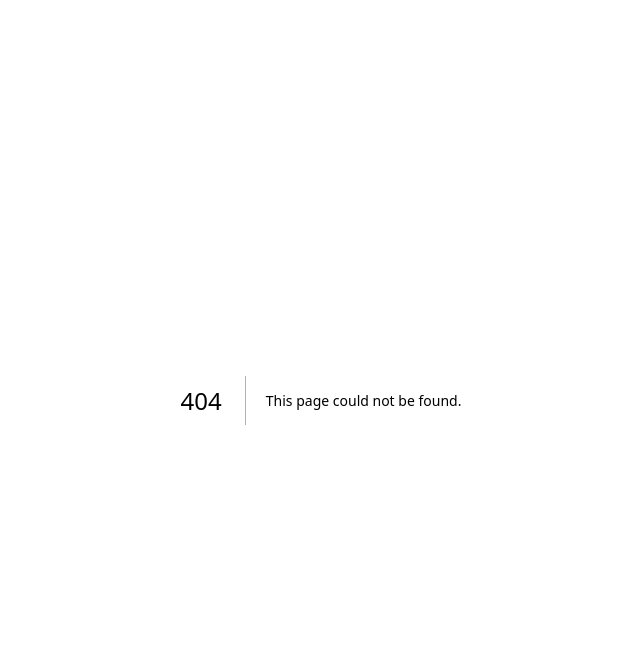
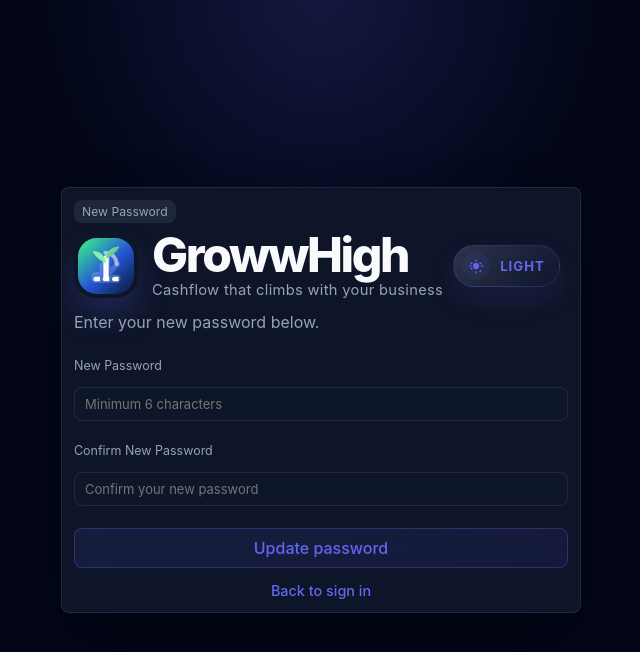
Before and after one commit to Jeet10/ledgerly_supabase, a Next.js app in the folder frontend/: page /update-password in a window 1280 px wide. Before the commit this address had no page. Shown: the top 652 px of the page, without its empty margins (319-959 px from the left). Built offline with nearby package versions, Linux system fonts and the light colour scheme; no server answers.

Commit message:
feat: add password reset page and related UI components

```diff
--- a/frontend/src/app/globals.css
+++ b/frontend/src/app/globals.css
@@ -240,6 +240,75 @@
   width: 100%;
 }
 
+.success-toast {
+  position: static;
+  width: 100%;
+  background: var(--toast-bg);
+  border: 1px solid rgba(34, 197, 94, 0.3);
+  border-radius: 12px;
+  padding: 14px 16px;
+  display: flex;
+  align-items: center;
+  gap: 10px;
+  color: var(--text);
+  font-size: 0.92rem;
+}
+
+.success-dot {
+  display: inline-flex;
+  align-items: center;
+  justify-content: center;
+  width: 22px;
+  height: 22px;
+  border-radius: 50%;
+  background: rgba(34, 197, 94, 0.15);
+  color: var(--success);
+  font-size: 0.85rem;
+  font-weight: 700;
+  flex-shrink: 0;
+}
+
+.success-toast button {
+  margin-left: auto;
+  background: none;
+  border: none;
+  color: var(--muted);
+  cursor: pointer;
+  font-size: 1rem;
+  padding: 4px;
+  transition: color 0.2s ease;
+}
+
+.success-toast button:hover {
+  color: var(--text);
+}
+
+.auth-footer {
+  text-align: center;
+  margin-top: 8px;
+}
+
+.forgot-password-row {
+  text-align: right;
+  margin-top: 4px;
+  margin-bottom: 4px;
+}
+
+.forgot-password-link,
+.auth-link {
+  color: var(--accent);
+  text-decoration: none;
+  font-size: 0.9rem;
+  font-weight: 500;
+  transition: color 0.2s ease;
+}
+
+.forgot-password-link:hover,
+.auth-link:hover {
+  color: var(--accent-strong);
+  text-decoration: underline;
+}
+
 .brand-row {
   display: flex;
   justify-content: space-between;
--- /dev/null
+++ b/frontend/src/app/update-password/page.js
@@ -0,0 +1,142 @@
+'use client'
+
+import { useState, useEffect } from 'react'
+import { useRouter } from 'next/navigation'
+import { supabase } from '../../lib/supabaseClient'
+import BrandLogo from '../BrandLogo'
+import ThemeToggle from '../../features/ledger/components/ThemeToggle'
+
+export default function UpdatePasswordPage() {
+  const [password, setPassword] = useState('')
+  const [confirmPassword, setConfirmPassword] = useState('')
+  const [loading, setLoading] = useState(false)
+  const [message, setMessage] = useState('')
+  const [error, setError] = useState('')
+  const router = useRouter()
+  const [theme, setTheme] = useState(() => {
+    if (typeof window === 'undefined') return 'dark'
+    const savedTheme = window.localStorage.getItem('growhigh-theme') || window.localStorage.getItem('ledgerly-theme')
+    return savedTheme === 'light' || savedTheme === 'dark' ? savedTheme : 'dark'
+  })
+
+  useEffect(() => {
+    document.documentElement.setAttribute('data-theme', theme)
+    window.localStorage.setItem('growhigh-theme', theme)
+  }, [theme])
+
+  const handleSubmit = async (e) => {
+    e.preventDefault()
+    if (!password) {
+      setError('Password is required.')
+      return
+    }
+    if (password.length < 6) {
+      setError('Password must be at least 6 characters.')
+      return
+    }
+    if (password !== confirmPassword) {
+      setError('Passwords do not match.')
+      return
+    }
+
+    setLoading(true)
+    setError('')
+    setMessage('')
+
+    const { error: updateError } = await supabase.auth.updateUser({
+      password: password,
+    })
+
+    setLoading(false)
+
+    if (updateError) {
+      setError(updateError.message)
+    } else {
+      setMessage('Password updated successfully! Redirecting to sign in...')
+      setPassword('')
+      setConfirmPassword('')
+      setTimeout(() => {
+        router.push('/')
+      }, 3000)
+    }
+  }
+
+  const toggleTheme = () => setTheme(currentTheme => (currentTheme === 'dark' ? 'light' : 'dark'))
+
+  return (
+    <main className="main-shell">
+      <div className="container auth-shell">
+        <section className="card auth-card">
+          <div className="auth-copy">
+            <div className="top-bar-inline">
+              <span className="badge">New Password</span>
+            </div>
+            <div className="brand-title-row">
+              <BrandLogo />
+              <ThemeToggle theme={theme} onToggle={toggleTheme} />
+            </div>
+            <p>
+              Enter your new password below.
+            </p>
+          </div>
+
+          {error && (
+            <div className="error-toast auth-toast" role="status" aria-live="polite">
+              <span className="error-dot">!</span>
+              <span>{error}</span>
+              <button type="button" onClick={() => setError('')} aria-label="Dismiss message">
+                x
+              </button>
+            </div>
+          )}
+
+          {message && (
+            <div className="success-toast auth-toast" role="status" aria-live="polite">
+              <span className="success-dot">✓</span>
+              <span>{message}</span>
+              <button type="button" onClick={() => setMessage('')} aria-label="Dismiss message">
+                x
+              </button>
+            </div>
+          )}
+
+          <form className="auth-form" onSubmit={handleSubmit}>
+            <div className="form-group">
+              <label htmlFor="password">New Password</label>
+              <input
+                id="password"
+                type="password"
+                placeholder="Minimum 6 characters"
+                value={password}
+                onChange={(e) => setPassword(e.target.value)}
+                disabled={loading}
+              />
+            </div>
+
+            <div className="form-group">
+              <label htmlFor="confirm-password">Confirm New Password</label>
+              <input
+                id="confirm-password"
+                type="password"
+                placeholder="Confirm your new password"
+                value={confirmPassword}
+                onChange={(e) => setConfirmPassword(e.target.value)}
+                disabled={loading}
+              />
+            </div>
+
+            <button className="primary" type="submit" disabled={loading}>
+              {loading ? 'Updating...' : 'Update password'}
+            </button>
+
+            <div className="auth-footer">
+              <a href="/" className="auth-link">
+                Back to sign in
+              </a>
+            </div>
+          </form>
+        </section>
+      </div>
+    </main>
+  )
+}
```
Also changed, not shown: frontend/src/app/reset-password/page.js (added, +110 -0 lines), frontend/src/features/ledger/components/AuthScreen.js (+7 -0 lines).
